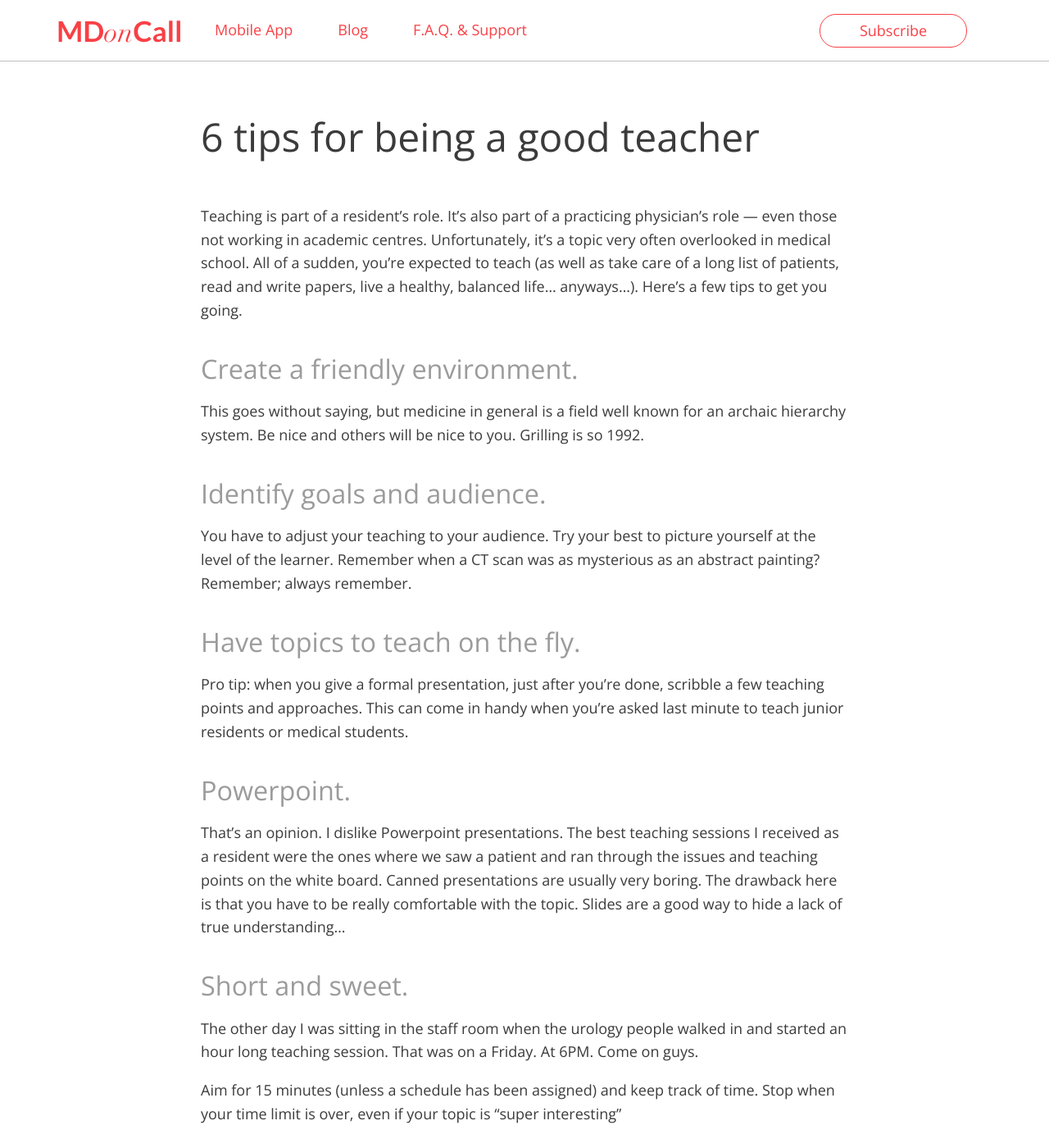
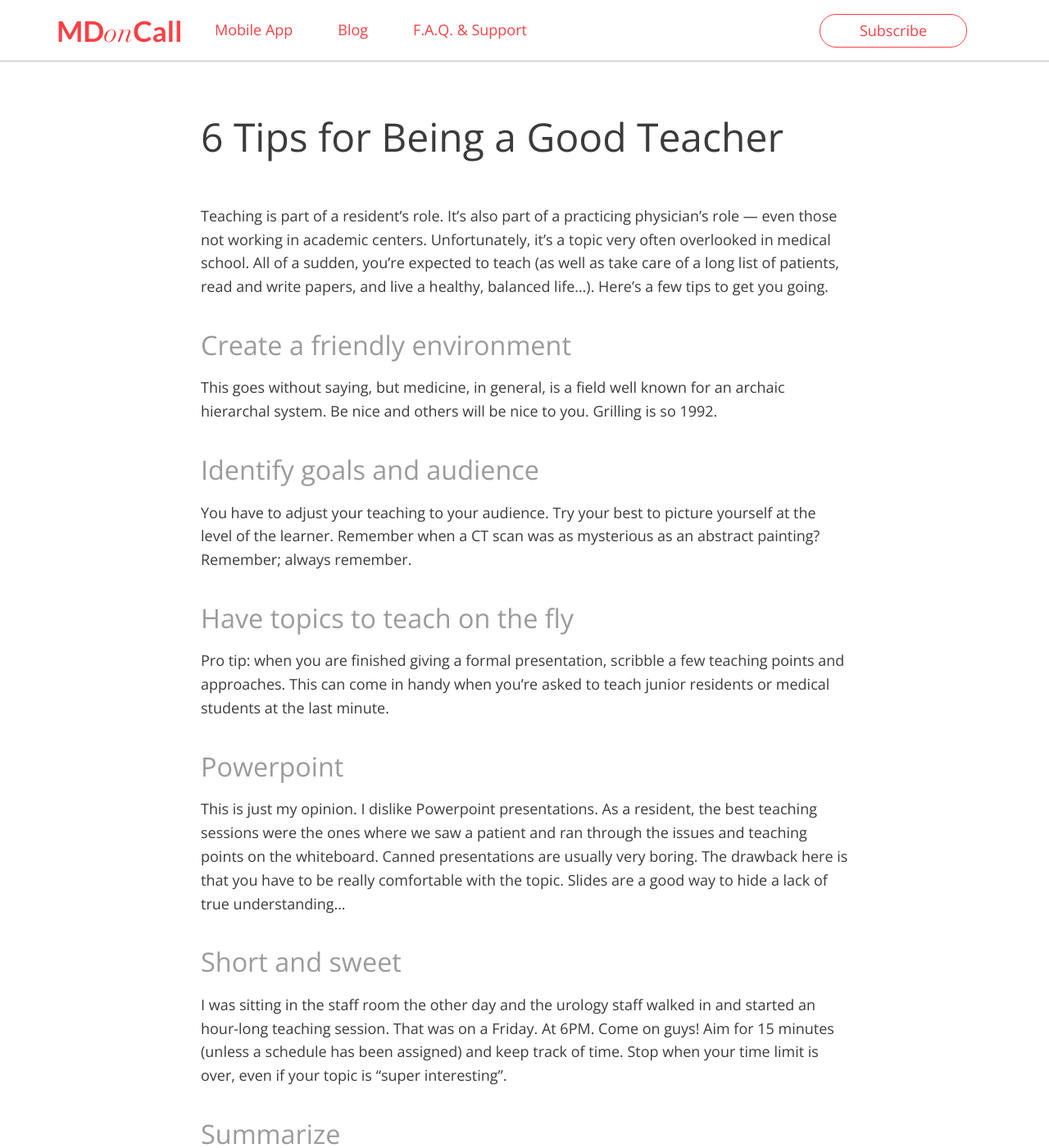
Before and after one commit to Messil/messil.github.io, a Jekyll site: the page built from _posts/2015-06-06-good-teacher.markdown, in a window 1280 px wide and 1400 px high. Shown: the whole window at 82% size. Built offline with Jekyll 4.4.1, drawn with Linux system fonts in a browser that asks for light colours; comment, search, counter and statistics services are not loaded; some of the changed text lies outside the part shown.

Commit message:
Update posts.

```diff
--- a/_posts/2015-05-05-giving-feedback.markdown
+++ b/_posts/2015-05-05-giving-feedback.markdown
@@ -41,4 +41,5 @@ Respect brings respect. You may be in a position of authority, but that’s not
 
 ### More reading
 
-[http://www.myparo.ca/Documents/Giving_Feedback.pdf](http://www.myparo.ca/Documents/Giving_Feedback.pdf) More info on the above acronym with references.
+[http://www.myparo.ca/Documents/Giving_Feedback.pdf](http://www.myparo.ca/Documents/Giving_Feedback.pdf)
+More info on the above acronym with references.
--- a/_posts/2015-06-06-good-teacher.markdown
+++ b/_posts/2015-06-06-good-teacher.markdown
@@ -1,43 +1,41 @@
 ---
 layout: post
-title:  "6 tips for being a good teacher"
+title:  "6 Tips for Being a Good Teacher"
 date:   2015-06-06 21:15:03
 favorite: 0
 ---
-Teaching is part of a resident’s role. It’s also part of a practicing physician’s role — even those not working in academic centres. Unfortunately, it’s a topic very often overlooked in medical school.<!--more--> All of a sudden, you’re expected to teach (as well as take care of a long list of patients, read and write papers, live a healthy, balanced life… anyways…). Here’s a few tips to get you going.
 
-## Create a friendly environment.
+Teaching is part of a resident’s role. It’s also part of a practicing physician’s role — even those not working in academic centers. Unfortunately, it’s a topic very often overlooked in medical school.<!--more--> All of a sudden, you’re expected to teach (as well as take care of a long list of patients, read and write papers, and live a healthy, balanced life…). Here’s a few tips to get you going.
 
-This goes without saying, but medicine in general is a field well known for an archaic hierarchy system. Be nice and others will be nice to you. Grilling is so 1992.
+## Create a friendly environment
 
-## Identify goals and audience.
+This goes without saying, but medicine, in general, is a field well known for an archaic hierarchal system. Be nice and others will be nice to you. Grilling is so 1992.
+
+## Identify goals and audience
 
 You have to adjust your teaching to your audience. Try your best to picture yourself at the level of the learner. Remember when a CT scan was as mysterious as an abstract painting? Remember; always remember.
 
-## Have topics to teach on the fly.
+## Have topics to teach on the fly
 
-Pro tip: when you give a formal presentation, just after you’re done, scribble a few teaching points and approaches. This can come in handy when you’re asked last minute to teach junior residents or medical students.
+Pro tip: when you are finished giving a formal presentation, scribble a few teaching points and approaches. This can come in handy when you’re asked to teach junior residents or medical students at the last minute.
 
-## Powerpoint.
+## Powerpoint
 
-That’s an opinion. I dislike Powerpoint presentations. The best teaching sessions I received as a resident were the ones where we saw a patient and ran through the issues and teaching points on the white board. Canned presentations are usually very boring. The drawback here is that you have to be really comfortable with the topic. Slides are a good way to hide a lack of true understanding…
+This is just my opinion. I dislike Powerpoint presentations. As a resident, the best teaching sessions were the ones where we saw a patient and ran through the issues and teaching points on the whiteboard. Canned presentations are usually very boring. The drawback here is that you have to be really comfortable with the topic. Slides are a good way to hide a lack of true understanding…
 
-## Short and sweet.
+## Short and sweet
 
-The other day I was sitting in the staff room when the urology people walked in and started an hour long teaching session. That was on a Friday. At 6PM. Come on guys.
+I was sitting in the staff room the other day and the urology staff  walked in and started an hour-long teaching session. That was on a Friday. At 6PM. Come on guys!
+Aim for 15 minutes (unless a schedule has been assigned) and keep track of time. Stop when your time limit is over, even if your topic is “super interesting".
 
-Aim for 15 minutes (unless a schedule has been assigned) and keep track of time. Stop when your time limit is over, even if your topic is “super interesting”
+## Summarize
 
-## Summarise.
-
-When you’re done, try your best to summarise the topic in one sentence. Not easy, but being able to summarise a topic on the spot is a super useful skill to develop as a physician. Plus it will help you create better Tweets to help with your social media skills.
+When you’re finished your presentation, try to summarize the topic in one sentence. Not easy, but being able to summarize a topic on the spot is a super useful skill to develop as a physician. Plus, it will help you create better Tweets, which will help with your social media skills.
 
 ## More reading
 
 [http://www.myparo.ca/Documents/One_Minute_Preceptor.pdf](http://www.myparo.ca/Documents/One_Minute_Preceptor.pdf)
-
-One minute preceptor. Because teaching is most often seamless, happening in the hallway or just after you saw the patient.
+One minute preceptor. Teaching is most often seamless, and happens in the hallway or just after you saw a patient.
 
 [http://www.emra.org/uploadedfiles/emra/emra_publications/emra-2013residentaseducator-interactive.pdf](http://www.emra.org/uploadedfiles/emra/emra_publications/emra-2013residentaseducator-interactive.pdf)
-
-An ebook by EMRA (Emergency Medicine Resident’s Association — USA) More geared towards emergency medicine, but the principles apply to all specialties.
+An ebook by EMRA (Emergency Medicine Resident’s Association -- USA)  Is geared more towards emergency medicine, but the principles apply to all specialties.
```
